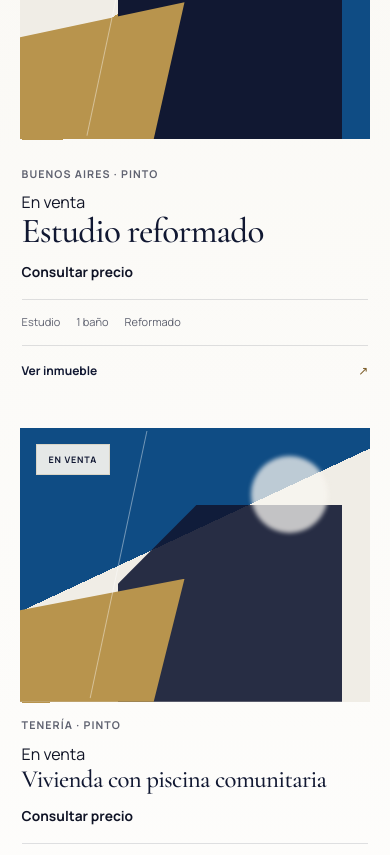
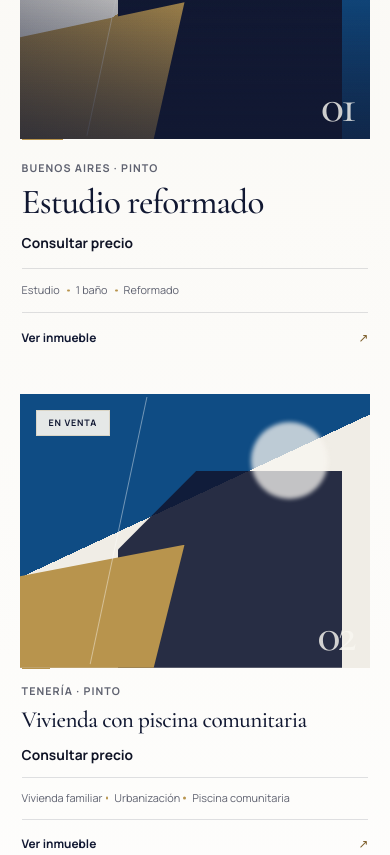
Before and after one commit to NichoManager/Alvar-Consultores, a React (Vite) app: page / in a window 390 px wide. Shown: the part 2729-3584 px from the top of the page. Built offline with nearby package versions, Linux system fonts and the light colour scheme; no server answers.

Commit message:
Update index.css

```diff
--- a/src/index.css
+++ b/src/index.css
@@ -1251,7 +1251,7 @@ em {
   position: relative;
   overflow: hidden;
   background:
-    radial-gradient(circle at 88% 8%, rgba(184, 148, 77, 0.14), transparent 28rem),
+    radial-gradient(circle at 88% 8%, rgba(184, 148, 77, 0.12), transparent 28rem),
     linear-gradient(180deg, var(--ivory) 0%, var(--white) 100%);
 }
 
@@ -1260,7 +1260,7 @@ em {
   position: absolute;
   inset: 0 0 auto;
   height: 1px;
-  background: linear-gradient(90deg, transparent, rgba(184, 148, 77, 0.55), transparent);
+  background: linear-gradient(90deg, transparent, rgba(184, 148, 77, 0.52), transparent);
   pointer-events: none;
 }
 
@@ -1329,7 +1329,7 @@ em {
   flex-wrap: wrap;
   align-items: center;
   gap: 0.75rem 1rem;
-  margin: 0 0 3rem;
+  margin: 0 0 2.6rem;
   padding: 0.9rem 0;
   border-block: 1px solid rgba(17, 24, 50, 0.12);
   color: var(--muted);
@@ -1349,12 +1349,16 @@ em {
 .property-grid {
   display: grid;
   grid-template-columns: repeat(3, minmax(0, 1fr));
-  gap: 1.5rem;
+  gap: clamp(1.5rem, 2.4vw, 2rem);
 }
 
 .property-card {
   position: relative;
   min-width: 0;
+}
+
+.property-card a {
+  color: inherit;
 }
 
 .property-card > a {
@@ -1367,18 +1371,7 @@ em {
   overflow: hidden;
   aspect-ratio: 1.28;
   background: var(--stone);
-}
-
-.property-card__media::after {
-  content: '';
-  position: absolute;
-  inset: 0;
-  background:
-    linear-gradient(180deg, transparent 40%, rgba(17, 24, 50, 0.28) 100%),
-    linear-gradient(90deg, rgba(17, 24, 50, 0.12), transparent 45%);
-  opacity: 0;
-  transition: opacity 0.4s var(--ease);
-  pointer-events: none;
+  isolation: isolate;
 }
 
 .property-card__media .architectural-visual {
@@ -1389,11 +1382,26 @@ em {
     filter 0.65s var(--ease);
 }
 
+.property-card__media-layer,
+.property-card__media::after {
+  content: '';
+  position: absolute;
+  inset: 0;
+  z-index: 1;
+  background:
+    linear-gradient(180deg, rgba(17, 24, 50, 0) 44%, rgba(17, 24, 50, 0.46) 100%),
+    linear-gradient(90deg, rgba(17, 24, 50, 0.16), rgba(17, 24, 50, 0) 48%);
+  opacity: 0;
+  transition: opacity 0.45s var(--ease);
+  pointer-events: none;
+}
+
 .property-card:hover .architectural-visual {
   transform: scale(1.035);
   filter: saturate(1.04) contrast(1.03);
 }
 
+.property-card:hover .property-card__media-layer,
 .property-card:hover .property-card__media::after {
   opacity: 1;
 }
@@ -1410,13 +1418,34 @@ em {
   font-size: 0.56rem;
   font-weight: 800;
   letter-spacing: 0.09em;
+  line-height: 1;
   text-transform: uppercase;
   backdrop-filter: blur(8px);
 }
 
+.property-card__number {
+  position: absolute;
+  right: 1rem;
+  bottom: 0.85rem;
+  z-index: 2;
+  color: rgba(248, 246, 240, 0.82);
+  font: 500 clamp(2.4rem, 4vw, 4.8rem) / 0.8 'Cormorant Garamond', serif;
+  letter-spacing: -0.06em;
+  opacity: 0;
+  transform: translateY(0.5rem);
+  transition:
+    opacity 0.35s var(--ease),
+    transform 0.35s var(--ease);
+}
+
+.property-card:hover .property-card__number {
+  opacity: 1;
+  transform: translateY(0);
+}
+
 .property-card__body {
   position: relative;
-  padding: 1.35rem 0.1rem 0;
+  padding: 1.3rem 0.1rem 0;
 }
 
 .property-card__body::before {
@@ -1429,8 +1458,20 @@ em {
   background: var(--sand);
 }
 
+.property-card__topline {
+  display: flex;
+  align-items: center;
+  justify-content: space-between;
+  gap: 1rem;
+  margin-bottom: 0.55rem;
+}
+
+.property-card__topline > span {
+  display: none;
+}
+
 .property-card__location {
-  margin: 0 0 0.55rem;
+  margin: 0;
   color: var(--muted);
   font-size: 0.67rem;
   font-weight: 750;
@@ -1439,39 +1480,60 @@ em {
 }
 
 .property-card h3 {
-  min-height: 2.4em;
+  min-height: 2.15em;
   margin: 0;
   color: var(--forest);
-  font: 500 clamp(1.55rem, 2vw, 2rem) / 1.08 'Cormorant Garamond', serif;
+  font: 500 clamp(1.5rem, 1.8vw, 1.9rem) / 1.07 'Cormorant Garamond', serif;
   letter-spacing: -0.025em;
 }
 
+.property-card__meta {
+  margin-top: 0.85rem;
+}
+
 .property-card__price {
-  margin: 0.85rem 0 1rem;
+  margin: 0 0 0.9rem;
   color: var(--graphite);
   font-size: 0.86rem;
   font-weight: 800;
 }
 
+.property-card__meta ul,
 .property-card ul {
   display: flex;
   flex-wrap: wrap;
   gap: 0.45rem 1rem;
   margin: 0;
-  padding: 0.9rem 0;
+  padding: 0.85rem 0;
   border-block: 1px solid var(--border);
   list-style: none;
   color: var(--muted);
-  font-size: 0.69rem;
+  font-size: 0.68rem;
+}
+
+.property-card__meta li {
+  position: relative;
+}
+
+.property-card__meta li + li::before {
+  content: '';
+  position: absolute;
+  left: -0.55rem;
+  top: 50%;
+  width: 0.18rem;
+  height: 0.18rem;
+  border-radius: 999px;
+  background: var(--sand);
+  transform: translateY(-50%);
 }
 
 .property-card__link {
   display: flex;
   justify-content: space-between;
   gap: 1rem;
-  padding-top: 1rem;
-  color: var(--forest);
-  font-size: 0.75rem;
+  padding-top: 0.95rem;
+  color: var(--forest);
+  font-size: 0.74rem;
   font-weight: 800;
 }
 
@@ -1501,8 +1563,10 @@ em {
 }
 
 .empty-state span {
+  max-width: 32rem;
   color: var(--muted);
   font-size: 0.78rem;
+  line-height: 1.6;
 }
 
 .empty-state a {
@@ -1520,9 +1584,9 @@ em {
 }
 
 .property-grid--editorial {
-  grid-template-columns: minmax(0, 1.2fr) minmax(20rem, 0.8fr);
-  grid-template-rows: repeat(2, minmax(0, 1fr));
-  gap: clamp(1.25rem, 2vw, 2rem);
+  grid-template-columns: minmax(0, 1.08fr) minmax(23rem, 0.92fr);
+  gap: clamp(1.6rem, 2.8vw, 2.4rem) clamp(2rem, 4.5vw, 4.25rem);
+  align-items: start;
 }
 
 .property-grid--editorial .property-card:first-child {
@@ -1530,32 +1594,65 @@ em {
 }
 
 .property-grid--editorial .property-card:first-child .property-card__media {
-  min-height: 38rem;
+  height: clamp(23rem, 31vw, 29rem);
   aspect-ratio: auto;
 }
 
+.property-grid--editorial .property-card:first-child .property-card__media-layer,
+.property-grid--editorial .property-card:first-child .property-card__media::after {
+  opacity: 1;
+}
+
+.property-grid--editorial .property-card:first-child .property-card__number {
+  opacity: 1;
+  transform: none;
+}
+
+.property-grid--editorial .property-card:first-child .property-card__body {
+  z-index: 3;
+  width: min(calc(100% - 3rem), 38rem);
+  margin: -4.15rem 0 0 1.5rem;
+  padding: 1.45rem 1.55rem 0;
+  background: rgba(248, 246, 240, 0.96);
+  border-top: 1px solid rgba(184, 148, 77, 0.34);
+  box-shadow: 0 20px 48px rgba(17, 24, 50, 0.11);
+  backdrop-filter: blur(10px);
+}
+
+.property-grid--editorial .property-card:first-child .property-card__body::before {
+  top: 0;
+  left: 1.55rem;
+}
+
 .property-grid--editorial .property-card:first-child h3 {
-  max-width: 34rem;
-  font-size: clamp(2rem, 3vw, 3rem);
+  max-width: 32rem;
+  min-height: 0;
+  font-size: clamp(2rem, 2.9vw, 2.85rem);
   line-height: 0.98;
 }
 
-.property-grid--editorial .property-card:first-child .property-card__body {
-  padding-top: 1.65rem;
+.property-grid--editorial .property-card:not(:first-child) {
+  min-height: 0;
 }
 
 .property-grid--editorial .property-card:not(:first-child) > a {
   display: grid;
-  grid-template-columns: minmax(8.5rem, 0.9fr) minmax(0, 1fr);
-  gap: 1.25rem;
-  align-items: start;
+  grid-template-columns: minmax(10.5rem, 0.82fr) minmax(0, 1fr);
+  gap: 1.2rem;
+  align-items: stretch;
+  padding-bottom: 1.35rem;
+  border-bottom: 1px solid var(--border);
 }
 
 .property-grid--editorial .property-card:not(:first-child) .property-card__media {
-  aspect-ratio: 0.92;
+  height: clamp(12.5rem, 15vw, 14.2rem);
+  aspect-ratio: auto;
 }
 
 .property-grid--editorial .property-card:not(:first-child) .property-card__body {
+  display: flex;
+  flex-direction: column;
+  justify-content: center;
   padding-top: 0.95rem;
 }
 
@@ -1565,11 +1662,20 @@ em {
 
 .property-grid--editorial .property-card:not(:first-child) h3 {
   min-height: 0;
-  font-size: 1.55rem;
+  font-size: clamp(1.45rem, 1.55vw, 1.7rem);
+}
+
+.property-grid--editorial .property-card:not(:first-child) .property-card__meta {
+  margin-top: 0.75rem;
+}
+
+.property-grid--editorial .property-card:not(:first-child) .property-card__price {
+  margin-bottom: 0.75rem;
 }
 
 .property-grid--editorial .property-card:not(:first-child) ul {
   gap: 0.4rem 0.75rem;
+  padding-block: 0.75rem;
 }
 
 @media (max-width: 900px) {
@@ -1590,7 +1696,7 @@ em {
   }
 
   .property-grid--editorial {
-    grid-template-rows: auto;
+    grid-template-columns: 1fr 1fr;
     gap: 3rem 1.5rem;
   }
 
@@ -1600,15 +1706,22 @@ em {
   }
 
   .property-grid--editorial .property-card:first-child .property-card__media {
-    min-height: 32rem;
+    height: clamp(24rem, 52vw, 32rem);
   }
 
   .property-grid--editorial .property-card:not(:first-child) > a {
     display: block;
+    padding-bottom: 0;
+    border-bottom: 0;
   }
 
   .property-grid--editorial .property-card:not(:first-child) .property-card__media {
+    height: auto;
     aspect-ratio: 1.28;
+  }
+
+  .property-grid--editorial .property-card:not(:first-child) .property-card__body {
+    display: block;
   }
 }
 
@@ -1641,7 +1754,8 @@ em {
     width: fit-content;
   }
 
-  .property-grid {
+  .property-grid,
+  .property-grid--editorial {
     grid-template-columns: 1fr;
     gap: 3rem;
   }
@@ -1651,8 +1765,22 @@ em {
   }
 
   .property-grid--editorial .property-card:first-child .property-card__media {
-    min-height: 0;
+    height: auto;
     aspect-ratio: 1.15;
+  }
+
+  .property-grid--editorial .property-card:first-child .property-card__body {
+    width: auto;
+    margin: 0;
+    padding: 1.3rem 0.1rem 0;
+    background: transparent;
+    border-top: 0;
+    box-shadow: none;
+    backdrop-filter: none;
+  }
+
+  .property-grid--editorial .property-card:first-child .property-card__body::before {
+    left: 0.1rem;
   }
 
   .property-grid--editorial .property-card:first-child h3 {
@@ -1662,7 +1790,20 @@ em {
   .property-card h3 {
     min-height: 0;
   }
-}
+
+  .property-card__topline {
+    align-items: flex-start;
+    flex-direction: column;
+    gap: 0.25rem;
+  }
+
+  .property-card__number {
+    opacity: 1;
+    transform: none;
+    font-size: 3rem;
+  }
+}
+
 
 /* Home sections */
 .about-home {
@@ -2525,31 +2666,6 @@ em {
     margin-left: 0;
   }
 
-  .property-grid {
-    grid-template-columns: 1fr 1fr;
-  }
-
-  .property-grid--editorial {
-    grid-template-rows: auto;
-    gap: 3rem 1.5rem;
-  }
-
-  .property-grid--editorial .property-card:first-child {
-    grid-column: 1 / -1;
-    grid-row: auto;
-  }
-
-  .property-grid--editorial .property-card:first-child .property-card__media {
-    min-height: 32rem;
-  }
-
-  .property-grid--editorial .property-card:not(:first-child) > a {
-    display: block;
-  }
-
-  .property-grid--editorial .property-card:not(:first-child) .property-card__media {
-    aspect-ratio: 1.28;
-  }
 
   .about-home__grid,
   .seller-section__grid,
@@ -2784,23 +2900,6 @@ em {
     width: 100%;
   }
 
-  .property-grid {
-    grid-template-columns: 1fr;
-    gap: 3rem;
-  }
-
-  .property-grid--editorial .property-card:first-child {
-    grid-column: auto;
-  }
-
-  .property-grid--editorial .property-card:first-child .property-card__media {
-    min-height: 0;
-    aspect-ratio: 1.15;
-  }
-
-  .property-card h3 {
-    min-height: 0;
-  }
 
   .about-home__grid {
     gap: 4rem;
```
